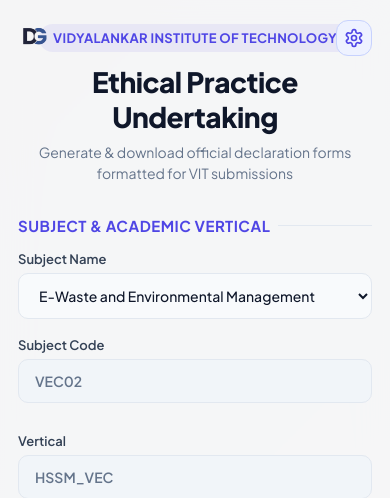
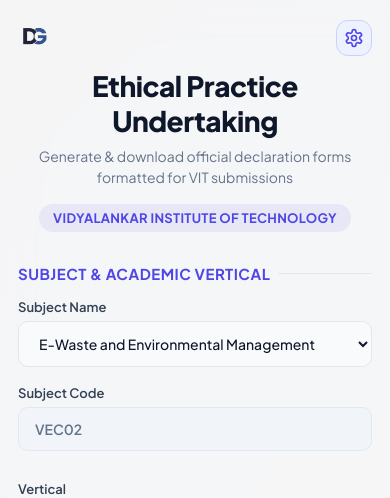
Before and after one commit to anisarve2006/Declaration-generator, a Flask app: page / in a window 390 px wide. Shown: the top 498 px of the page. Run offline with Flask 2, Linux system fonts and the light colour scheme; parts of the project's set-up code (start-up, migrations or seed data) failed here and were passed over; some libraries are stand-ins or nearby versions.

Commit message:
Reposition Vidyalankar badge and add header top margin to prevent overlap with logo/settings

```diff
--- a/templates/index.html
+++ b/templates/index.html
@@ -93,6 +93,7 @@
 
         .header {
             text-align: center;
+            margin-top: 36px;
             margin-bottom: 32px;
         }
 
@@ -106,7 +107,8 @@
             font-size: 13px;
             padding: 6px 14px;
             border-radius: 50px;
-            margin-bottom: 12px;
+            margin-top: 16px;
+            margin-bottom: 0;
             letter-spacing: 0.3px;
             text-transform: uppercase;
         }
@@ -619,6 +621,10 @@
                 padding: 24px 18px;
             }
 
+            .header {
+                margin-top: 44px;
+            }
+
             .btn-customise-trigger {
                 top: 20px;
                 right: 18px;
@@ -665,9 +671,9 @@
                 </svg>
             </button>
             <div class="header">
-                <div class="badge">Vidyalankar Institute of Technology</div>
                 <h1>Ethical Practice Undertaking</h1>
                 <p class="subtitle">Generate & download official declaration forms formatted for VIT submissions</p>
+                <div class="badge">Vidyalankar Institute of Technology</div>
             </div>
 
             <form action="/generate" method="POST" enctype="multipart/form-data" onsubmit="prepareFormSubmission()">
```
Also changed, not shown: public/index.html (+8 -2 lines).
